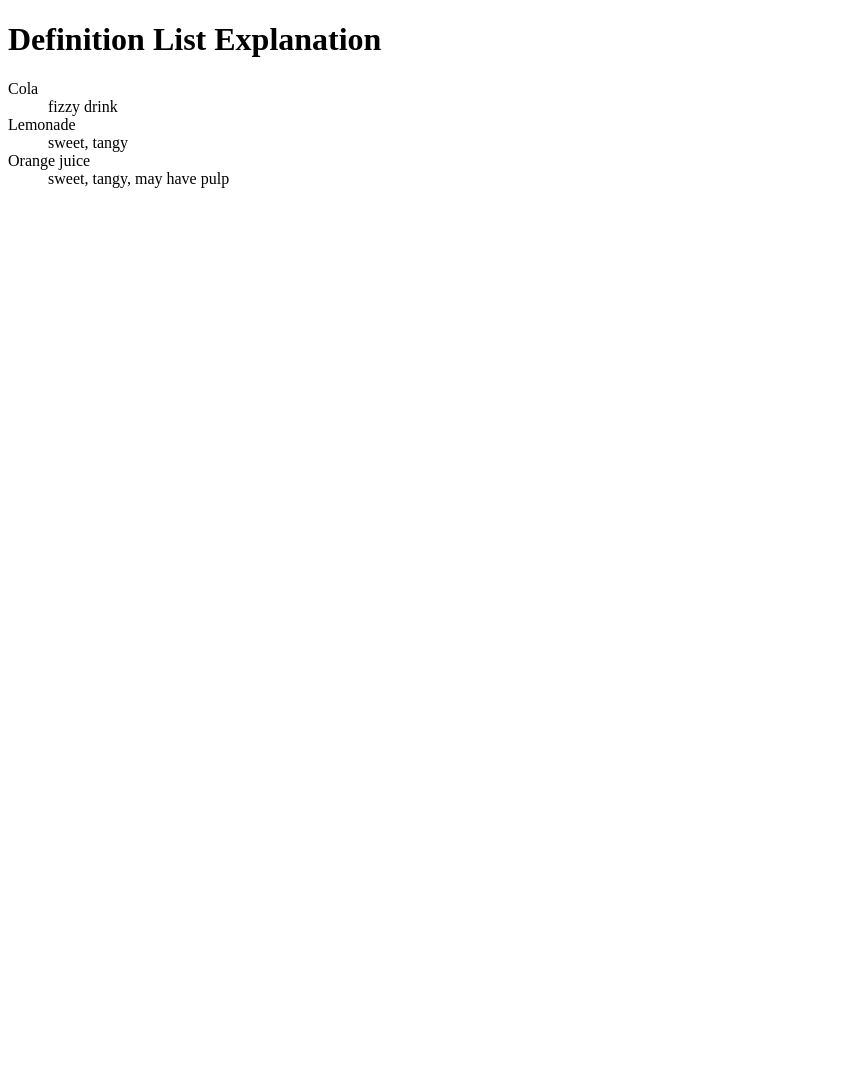
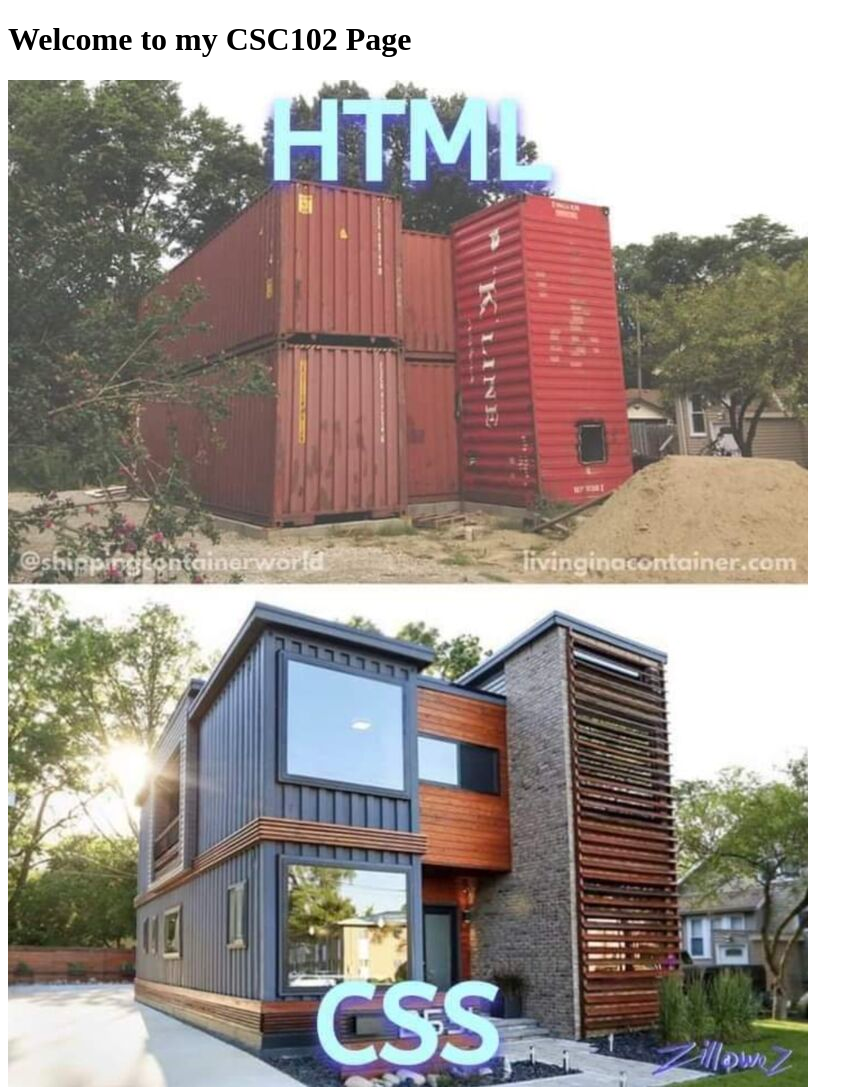
Before and after one commit to mantarae-22/CSC102Fall2024, a plain HTML site: page index.html in a window 1280 px wide. Shown: the whole page, without its empty margins (0-863 px from the left). Before the commit the page ends 800 px from the top, so only its background shows below. Drawn offline with Linux system fonts and the light colour scheme.

Commit message:
Add files via upload

```diff
--- a/index.html
+++ b/index.html
@@ -1,37 +1,24 @@
-<!-- the doctype tag set to html tells the browser that this is an HTML5 page -->
+<!-- Rae Crusoe -->
 <!DOCTYPE html>
-<!-- the html tag is mandatory; setting lang="en" is optional -->
 <html lang="en">
-    <!-- the head section is info for the browser and search engines -->
-    <head>
-        <!-- tells the browser to expect pretty much any character from any language on this page -->
-        <meta charset="UTF-8">
-        <!-- this helps our page look good on a mobile device -->
-        <meta name="viewport" content="width=device-width, initial-scale=1.0">
-        <!-- this is the text that appears in the browser tab, make it short, sweet and descriptive -->
-        <title>Definition List Explanation</title>
-    </head>
+<head>
+    <meta charset="UTF-8">
+    <meta name="viewport" content="width=device-width, initial-scale=1.0">
+    <title>CSC102 Index Page</title>
+</head>
+<body>
+    <!-- this section will have things like a menu or logo or page title -->
+    <header>
+        <h1>Welcome to my CSC102 Page</h1>
+    </header>
 
-    <!-- the body section is where all of our page content goes -->
-    <body>
-        <!-- this is the page title, there should be 1 and only 1 h1 tag on a page -->
-        <h1>Definition List Explanation</h1>
+    <!-- p is the paragraph tag -->
+    <p>
+        <img src="html_v_css.jpg" id="memeImage">
+    </p>
 
-        <!-- dl is definition list - this is one way to show some data -->
-        <dl>
-            <!-- data term - title -->
-            <dt>Cola</dt>
-            <!-- data definition -->
-            <dd>fizzy drink</dd>
+    <footer>
 
-            <dt>Lemonade</dt>
-            <dd>sweet, tangy</dd>
-
-            <dt>Orange juice</dt>
-            <dd>sweet, tangy, may have pulp</dd>
-        </dl>
-
-    <!-- closing body tag should be just before the closing html tag -->
-    </body>
-<!-- the closing html tag should be the very last line of our document/file -->
+    </footer>
+</body>
 </html>
```
Also changed, not shown: boards.html (added, +29 -0 lines), html_v_css.jpg (added).
